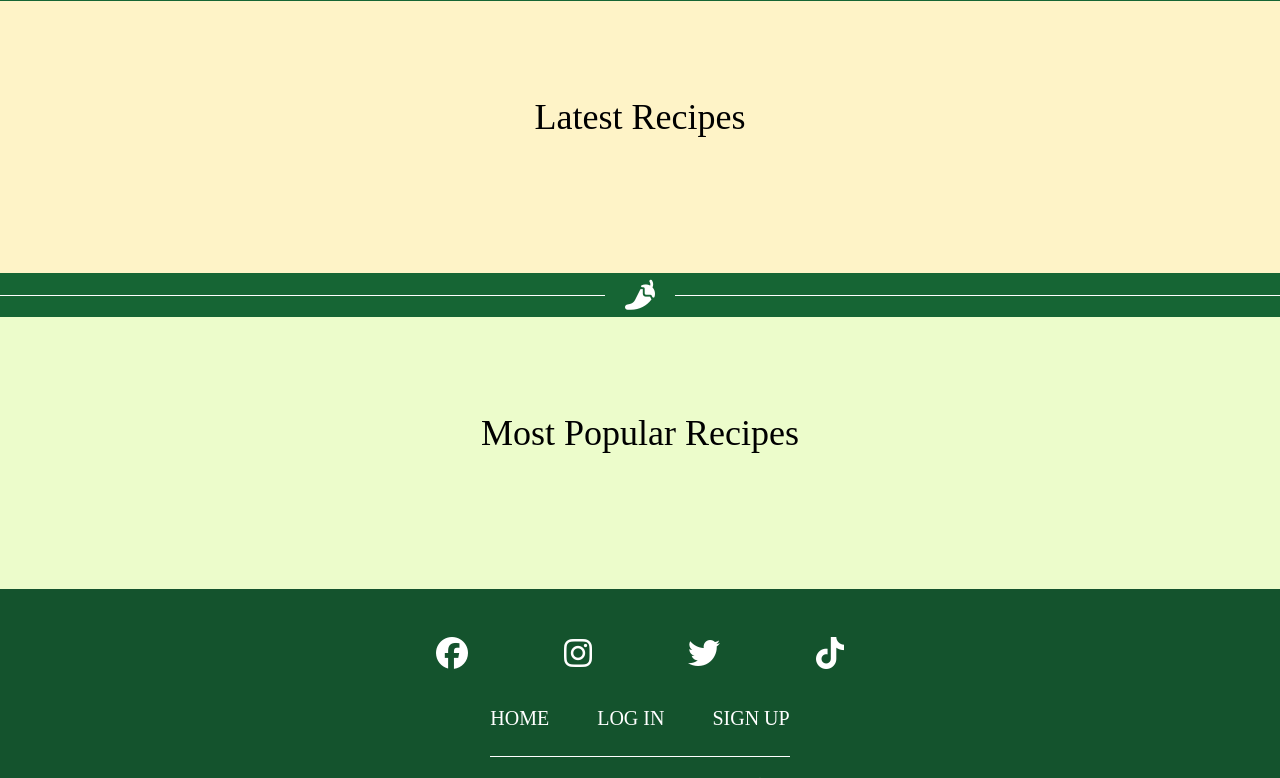
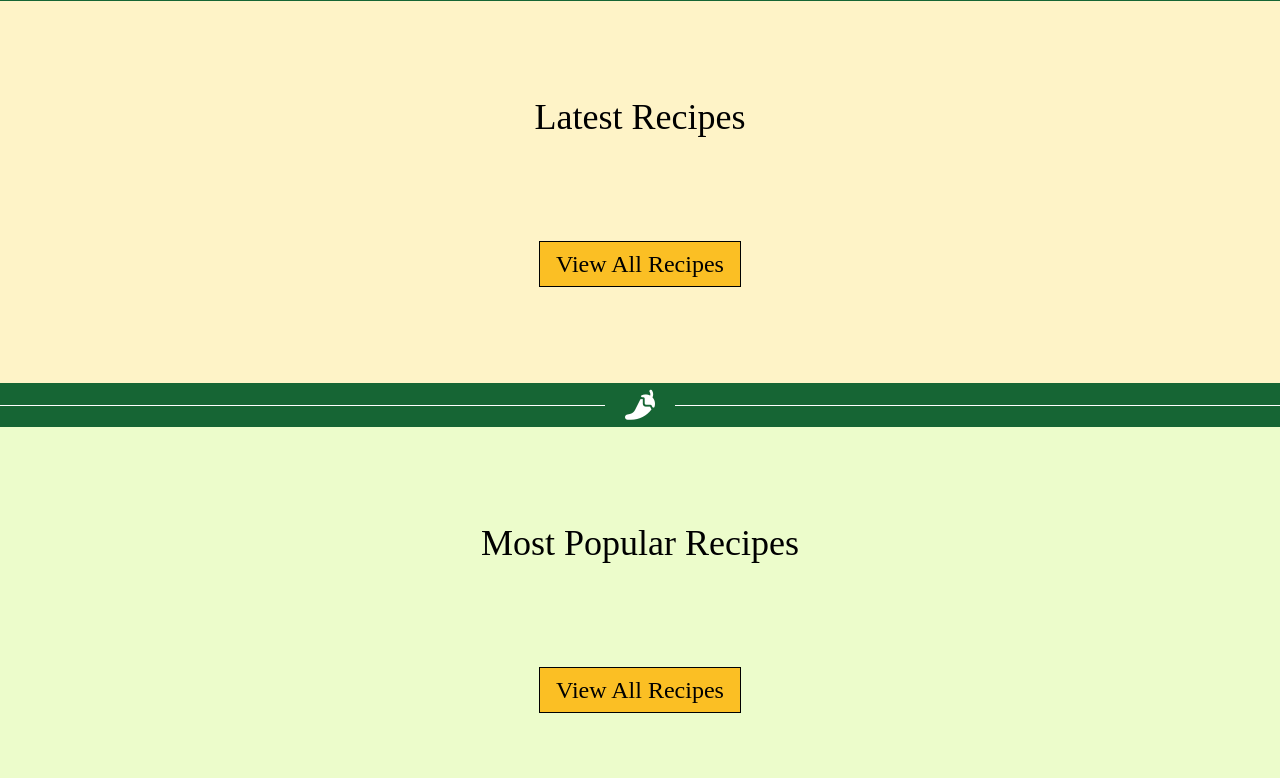
Before and after one commit to Matthew-Hurrell/viva-la-nacho, a Django app: template templates/index.html in a window 1280 px wide. Shown: the part 2178-2956 px from the top of the page. Run offline with Django 3.2, Linux system fonts and the light colour scheme; the template is opened without the code that fills it, so the values that code supplies are empty; style sheets or scripts are compiled from the project's sources; parts of the project's set-up code (start-up, migrations or seed data) failed here and were passed over; some libraries are stand-ins or nearby versions.

Commit message:
Add all recipes page links to index.html

```diff
--- a/templates/index.html
+++ b/templates/index.html
@@ -222,6 +222,12 @@
             </div>
         {% endfor %}
     </div>
+
+    <!-- All Recipes Button Link -->
+    <div class="flex justify-center items-center mt-10 md:mt-16 px-5 md:px-10">
+        <a class="text-2xl text-center bg-amber-400 px-4 py-1.5 border border-black hover:scale-105 hover:shadow" href="{% url 'all_recipes' %}">View All Recipes</a>
+    </div>
+
 </section>
 
 <!-- Divider -->
@@ -291,6 +297,12 @@
             </div>
         {% endfor %}
     </div>
+
+    <!-- All Recipes Button Link -->
+    <div class="flex justify-center items-center mt-10 md:mt-16 px-5 md:px-10">
+        <a class="text-2xl text-center bg-amber-400 px-4 py-1.5 border border-black hover:scale-105 hover:shadow" href="{% url 'all_recipes' %}">View All Recipes</a>
+    </div>
+
 </section>
 
 {% endblock %}
```
